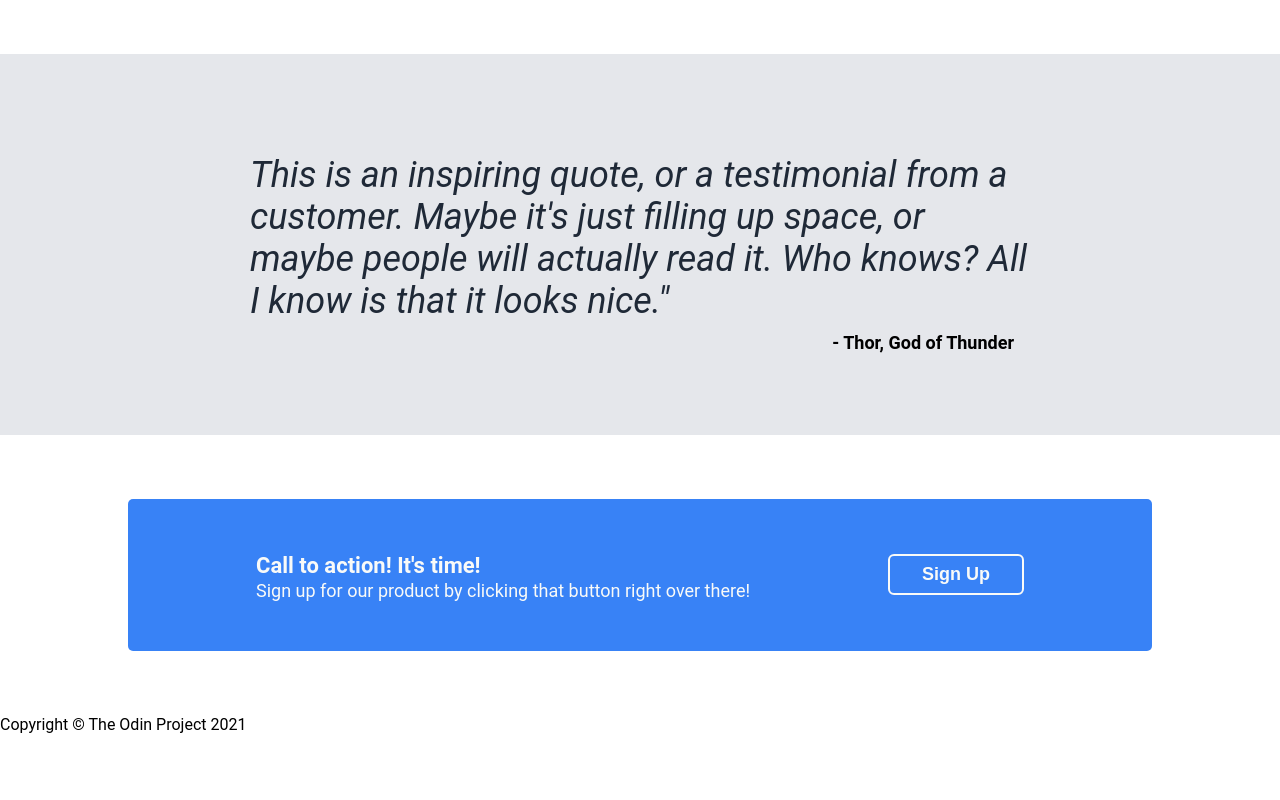
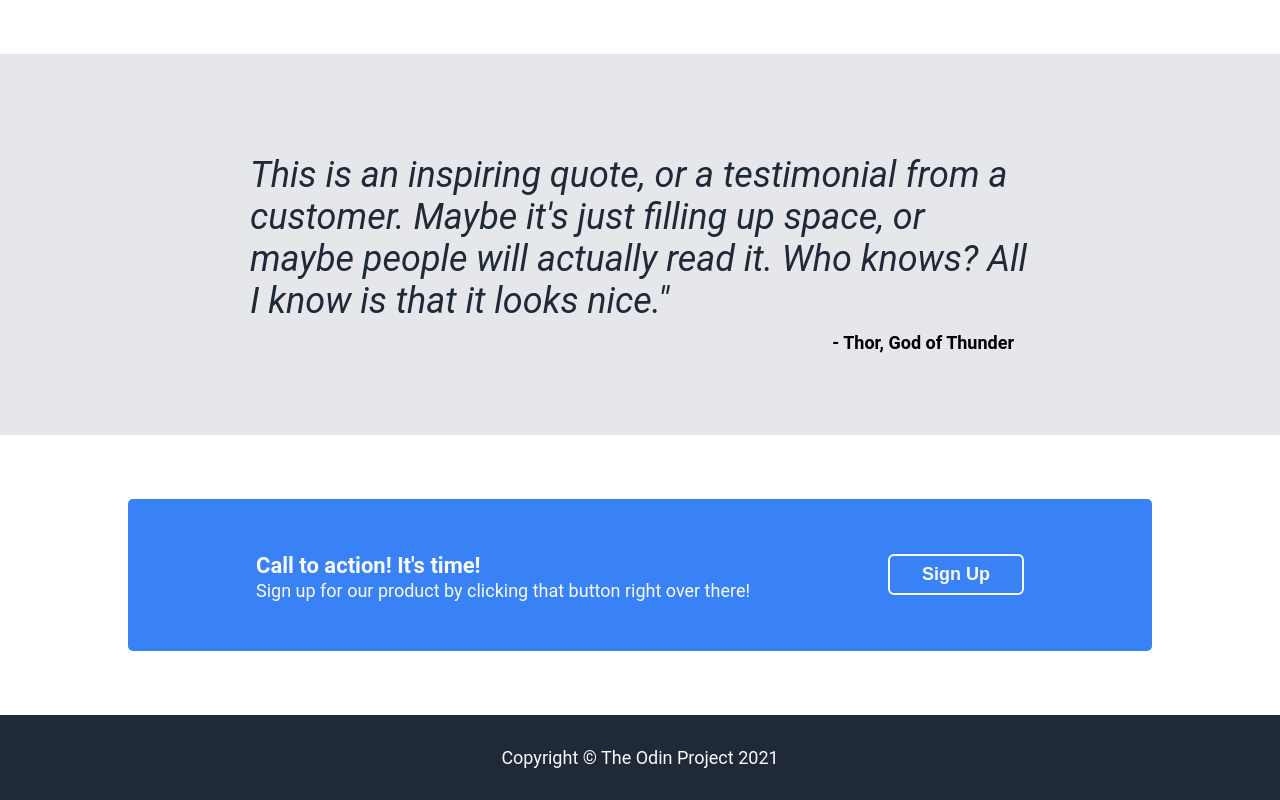
Before and after one commit to nicholaspreziosi/landing-page, a plain HTML site: page index.html in a window 1280 px wide. Shown: the part 741-1541 px from the top of the page. Before the commit the page ends 1475 px from the top, so only its background shows below. Drawn offline with Linux system fonts and the light colour scheme.

Commit message:
Add CSS to stylize footer

```diff
--- a/style.css
+++ b/style.css
@@ -173,3 +173,12 @@ ul {
 .cta-subtext {
     font-size: 18px;
 }
+
+
+.footer {
+    background-color: #1F2937;
+    color: #F9FAF8;
+    text-align: center;
+    font-size: 18px;
+    padding: 32px;
+}
```
